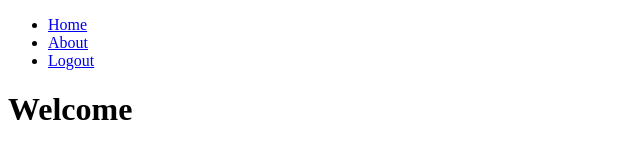
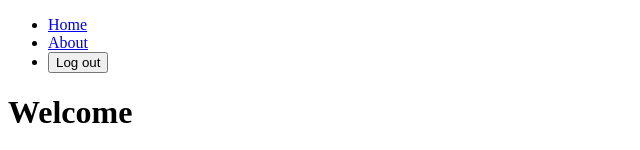
Before and after one commit to kaori-killer/routing-practice, a React (Vite) app: page / in a window 1280 px wide. Shown: the top 150 px of the page, without its empty margins (0-640 px from the left). Built offline with nearby package versions, Linux system fonts and the light colour scheme.

Commit message:
버튼 값

```diff
--- a/src/components/Header.tsx
+++ b/src/components/Header.tsx
@@ -1,7 +1,12 @@
-import {type SyntheticEvent} from 'react';
-import {Link} from 'react-router-dom';
+import {Link, useNavigate} from 'react-router-dom';
 
 export default function Header() {
+	const naviage = useNavigate();
+
+	const handleClickLogout = () => {
+		naviage('/');
+	};
+
 	return (
 		<header>
 			<nav>
@@ -13,7 +18,7 @@ export default function Header() {
 						<Link to='/about'>About</Link>
 					</li>
 					<li>
-						<Link to='logout'>Logout</Link>
+						<button type='button' onClick={handleClickLogout}>Log out</button>
 					</li>
 				</ul>
 			</nav>
```
